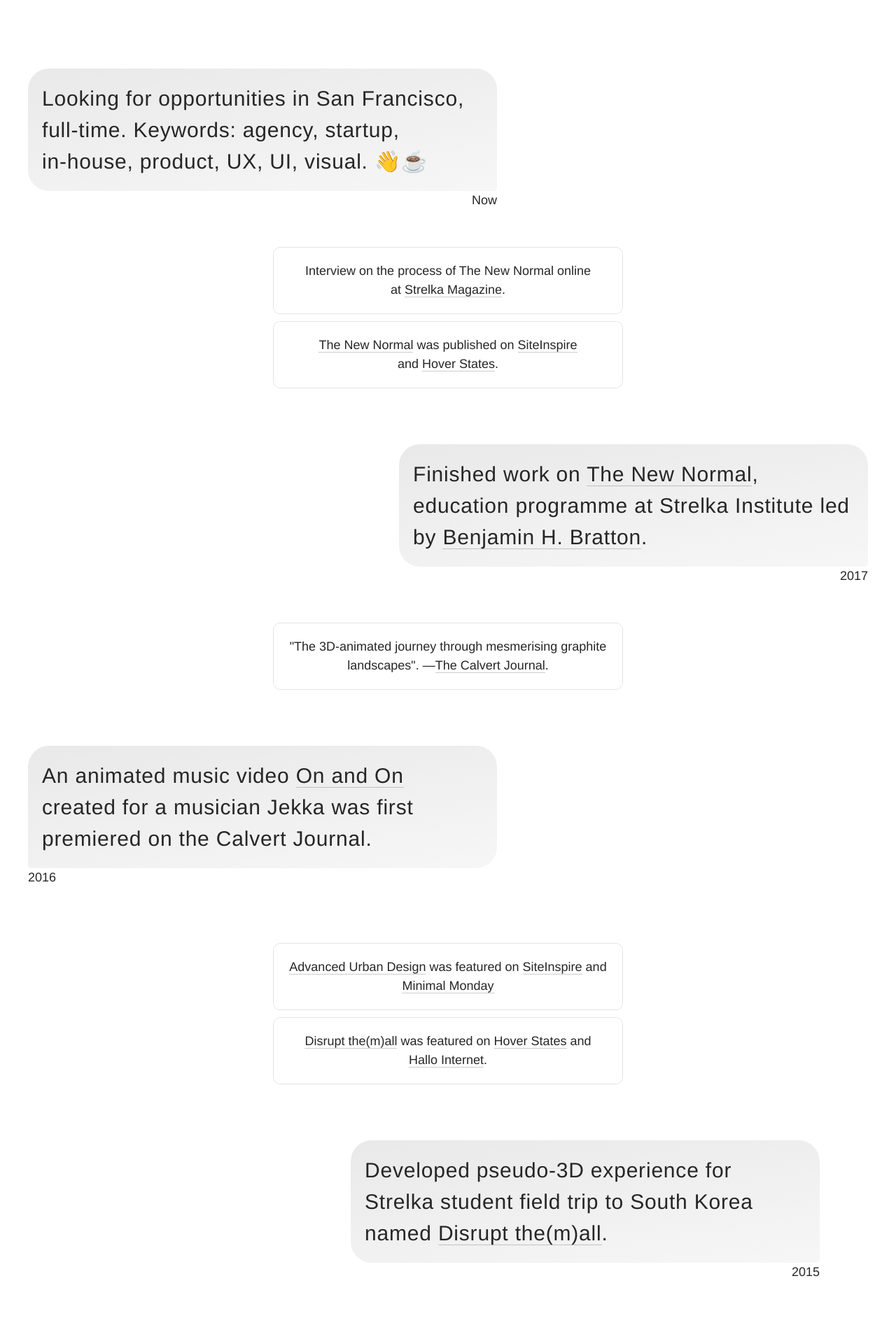
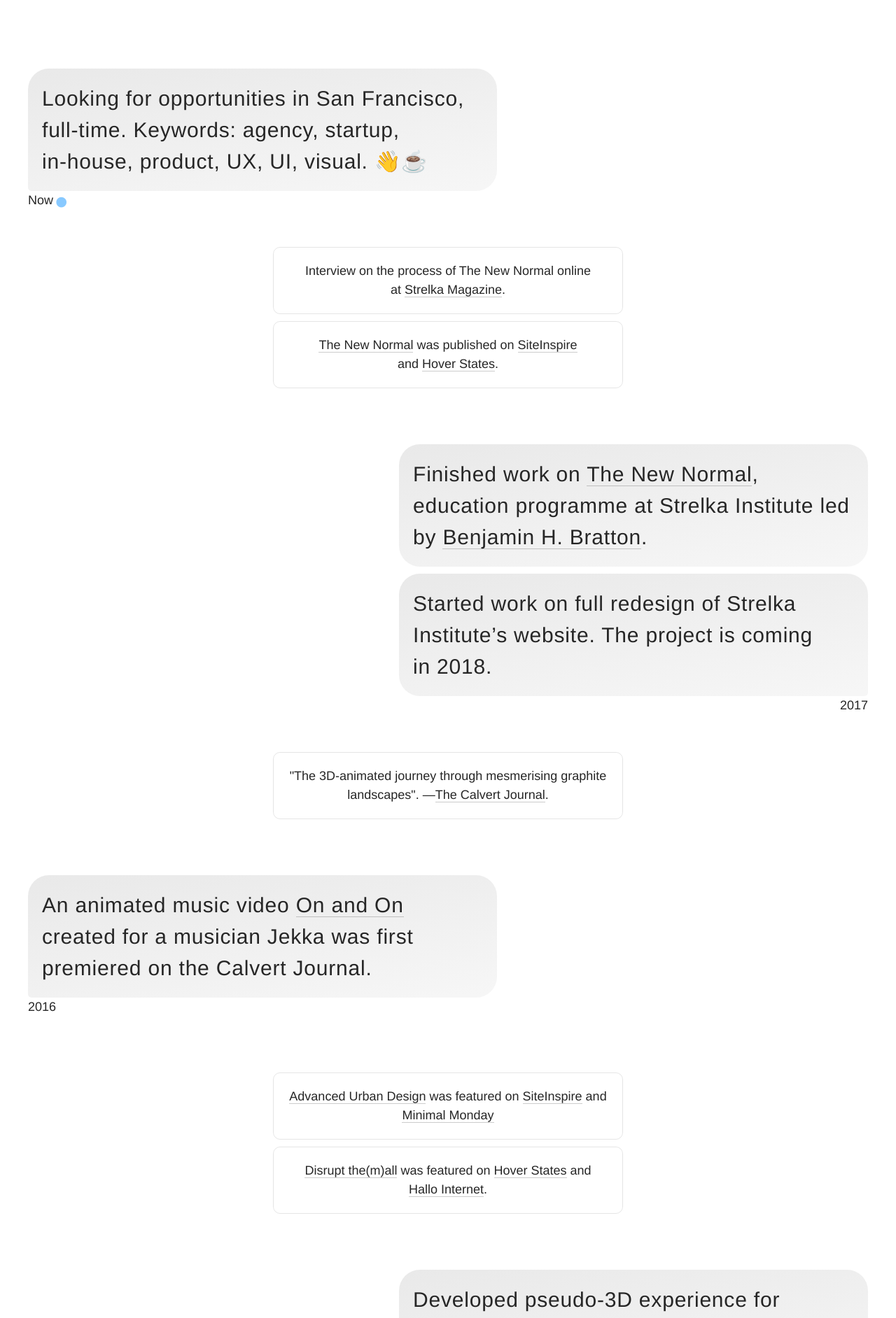
Before and after one commit to exah/karalevich-com, a Jekyll site: the page built from about.html, in a window 1280 px wide. Shown: the part 328-2212 px from the top of the page at 70% size. Built offline with Jekyll 4.4.1, drawn with Linux system fonts in a browser that asks for light colours.

Commit message:
Edit copy

```diff
--- a/_sass/_layout.scss
+++ b/_sass/_layout.scss
@@ -227,10 +227,19 @@
 
 .text-dot {
   font-size: 1.6em;
-  vertical-align: -.13em;
   position: absolute;
   margin-left: .1em;
   margin-top: .06em;
+}
+
+.bubble-date .text-dot {
+    font-size: 3em;
+    margin-top: -0.04em;
+    margin-left: .04em;
+
+    @media (max-width: $screen-mobile) {
+      margin-top: -0.06em;
+    }
 }
 
 .menu-dot, .text-dot {
--- a/about.html
+++ b/about.html
@@ -28,10 +28,12 @@
 	</div>
 <div class="row-start row-clear-mobile margin-t-4x">
 		<div class="col-8 elem-relative">
-				<div class="bubble text-small-mobile elem-transition--05 button bubble-grey elem-transition--05">
+				<div class="bubble bubble-left text-small-mobile elem-transition--05 button bubble-grey elem-transition--05">
 					Looking for opportunities in San Francisco, full-time. Keywords: agency, startup, in&#8209;house, product, UX, UI, visual. <a class="a-no-line" href="https://twitter.com/mkaralevich" target="about_blank">👋☕️</a>
 				</div>
-				<div class="bubble-date caption text-small elem-relative--right">Now</div>
+				<div class="bubble-date text-small caption">
+					<span class="elem-relative">Now</span><span class="text-dot text-blue text-small">•</span>
+			</div>
 		</div>
 </div>
 
@@ -56,8 +58,18 @@
 
 	<div class="row-end row-clear-mobile margin-t-4x">
 		<div class="col-8 elem-relative elem-transition--05">
+				<div class="bubble bubble-center text-small-mobile elem-transition--05 button bubble-grey">
+					Finished work on <a href="/the-new-normal">The New Normal</a>, education programme at Strelka Institute led by <a href="http://bratton.info/" target="about_blank">Benjamin H. Bratton</a>.
+				</div>
+				<div class="bubble-date caption text-small elem-relative--right"></div>
+		</div>
+	</div>
+
+
+	<div class="row-end row-clear-mobile margin-t-05x">
+		<div class="col-8 elem-relative elem-transition--05">
 				<div class="bubble text-small-mobile elem-transition--05 button bubble-grey">
-					Finished work on <a href="/the-new-normal">The New Normal</a>, education programme at Strelka Institute led by <a href="http://bratton.info/" target="about_blank">Benjamin H. Bratton</a>.
+					Started work on full redesign of Strelka Institute’s website. The project is coming in 2018.
 				</div>
 				<div class="bubble-date caption text-small elem-relative--right">2017</div>
 		</div>
@@ -105,14 +117,13 @@
 
 
 <div class="row-end row-clear-mobile margin-t-4x">
-		<div class="col-8 elem-relative elem-in-viewport elem-transition--05">
-				<div class="bubble text-small-mobile elem-transition--05 button bubble-grey">
-					Developed pseudo-3D experience for Strelka student field trip to South Korea named <a href="/disrupt-the-m-all">Disrupt the(m)all</a>.
-				</div>
-				<div class="bubble-date caption text-small elem-relative--right">2015</div>
+	<div class="col-8 elem-relative elem-in-viewport elem-transition--05">
+		<div class="bubble text-small-mobile elem-transition--05 button bubble-grey">
+			Developed pseudo-3D experience for Strelka student field trip to South Korea named <a href="/disrupt-the-m-all">Disrupt the(m)all</a>.
 		</div>
-		<div class="col-1"></div>
+		<div class="bubble-date caption text-small elem-relative--right">2015</div>
 	</div>
+</div>
 
 
 	<div class="row-center margin-t-4x">
@@ -125,8 +136,7 @@
 	</div>
 
 
-	<div class="row-start row-clear-mobile margin-t-4x">
-		<div class="col-2"></div>
+	<div class="row-end row-clear-mobile margin-t-4x">
 		<div class="col-8 elem-relative elem-in-viewport elem-transition--05">
 				<div class="bubble text-small-mobile elem-transition--05 button bubble-grey">
 					Started working at Strelka Institute. As a Digital Art Director, I lead the development of all the digital products, from concepts to implementation.
@@ -156,24 +166,22 @@
 	</div>
 
 
-	<div class="row-start row-clear-mobile margin-t-6x">
-		<div class="col-4"></div>
+	<div class="row-end row-clear-mobile margin-t-6x">
 		<div class="col-8 elem-relative elem-in-viewport elem-transition--05">
-				<div class="bubble text-small-mobile elem-transition--05 button bubble-grey bubble-left">
+				<div class="bubble text-small-mobile elem-transition--05 button bubble-grey">
 					Entered the doors of the first agency and later in 2012 was invited to another one—Agente Studio, as UX/UI Designer. We're still friends.
 				</div>
-				<div class="caption text-small">2011</div>
+				<div class="bubble-date caption text-small elem-relative--right">2011</div>
 		</div>
 	</div>
 
-	<div class="row-end row-clear-mobile margin-t-6x">
+	<div class="row-start row-clear-mobile margin-t-6x">
 		<div class="col-8 elem-relative elem-in-viewport elem-transition--05">
-				<div class="bubble text-small-mobile elem-transition--05 button bubble-grey">
+				<div class="bubble bubble-left text-small-mobile elem-transition--05 button bubble-grey">
 					Began my professional career. After starting off in print, soon moved to the digital space.
 				</div>
-				<div class="bubble-date caption text-small elem-relative--right">2010</div>
+				<div class="bubble-date caption text-small">7 years ago</div>
 		</div>
-		<div class="col-2"></div>
 	</div>
 
 
```
